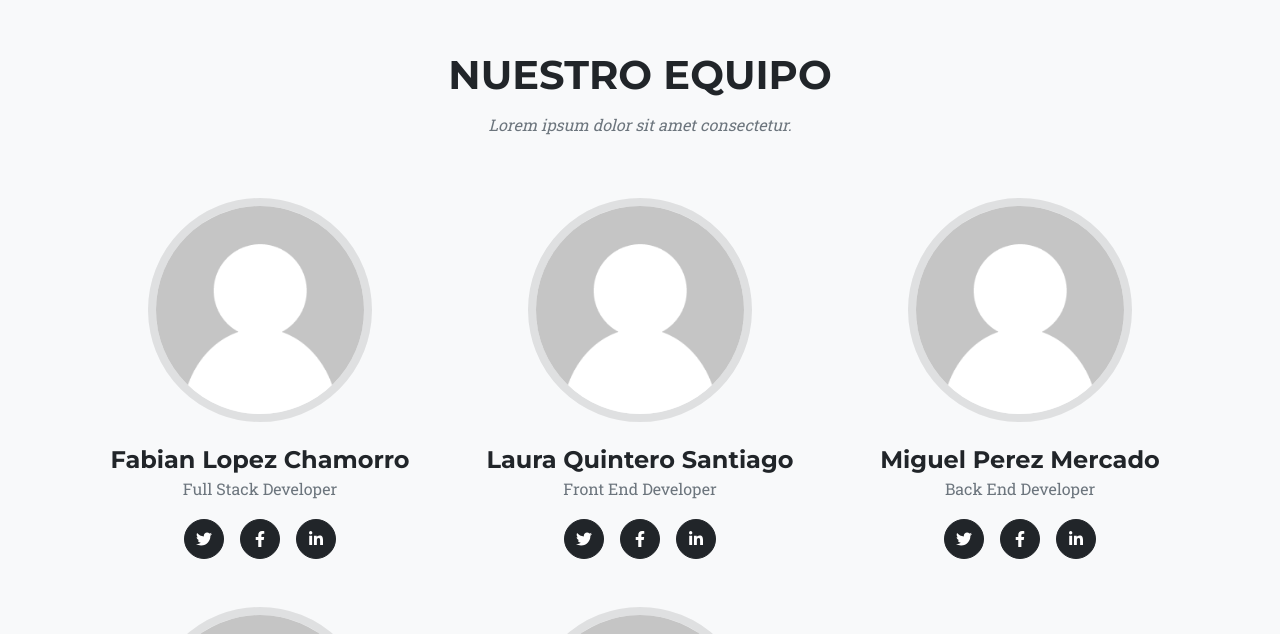
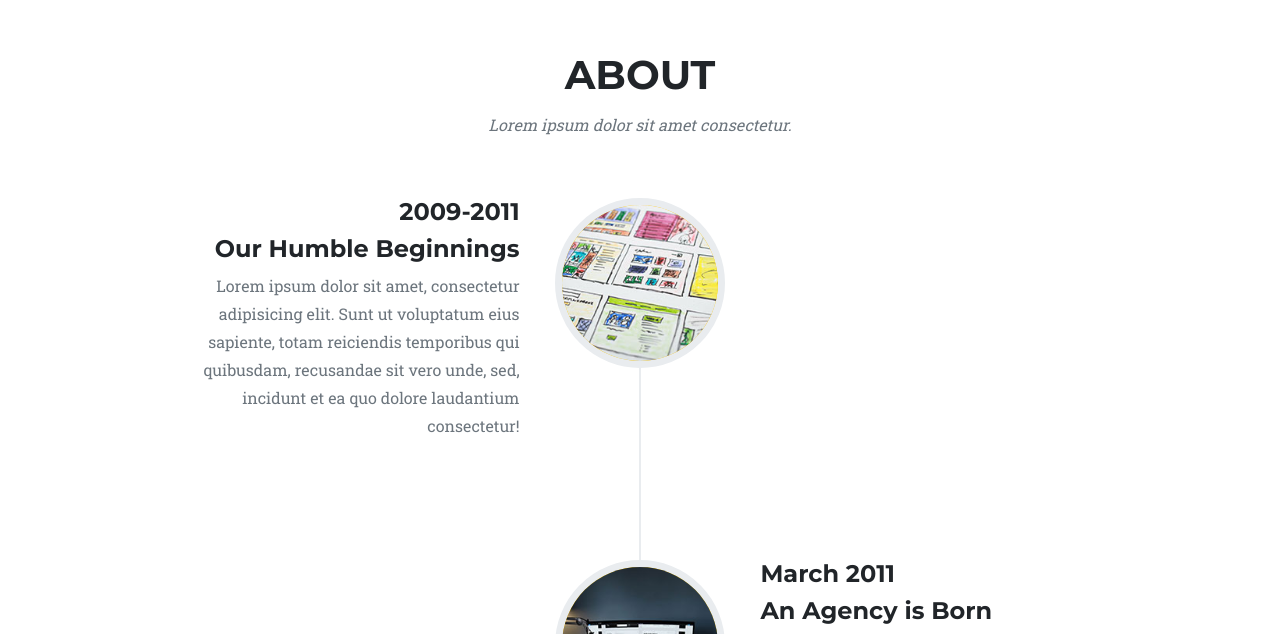
Before and after one commit to FabianLopezChamorro/Plataforma_Recogida_de_Paquetes, a React (Vite) app in the folder frontend/: page / in a window 1280 px wide. Shown: the part 1446-2080 px from the top of the page. Built offline with nearby package versions, Linux system fonts and the light colour scheme.

Commit message:
Probar el componente Nosotros en App.jsx

```diff
--- a/frontend/src/App.jsx
+++ b/frontend/src/App.jsx
@@ -7,6 +7,7 @@ import Header from './Components/Header'
 import Recoger from './Components/Recoger'
 import Equipo from './Components/Equpo'
 import Contacto from './Components/Contacto'
+import Nosotros from './Components/Nosotros'
 
 function App() {
   const [count, setCount] = useState(0)
@@ -16,6 +17,7 @@ function App() {
       <NavBar />
       <Header />
       <Recoger />
+      <Nosotros />
       <Equipo />
       <Contacto />
     </div>
```
